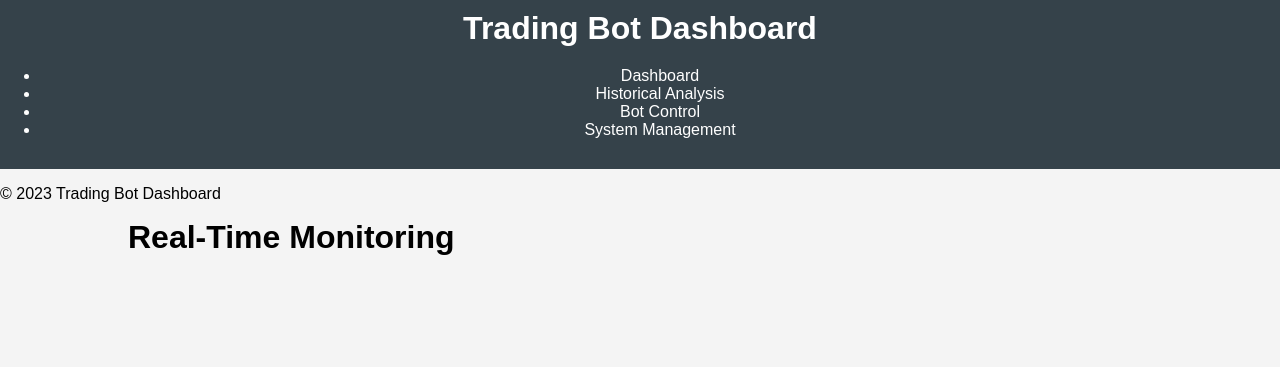
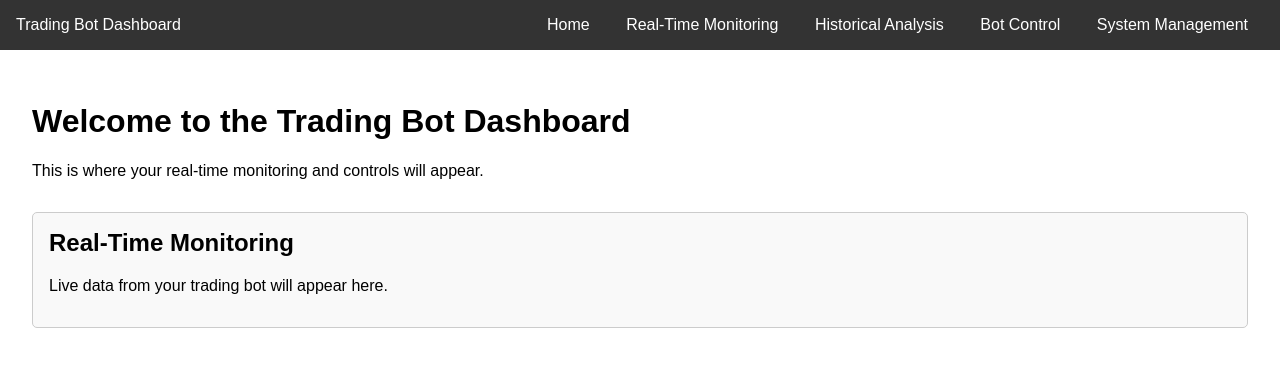
Before and after one commit to reyazk08/Dashboard, a Flask app: page / in a window 1280 px wide. Shown: the top 367 px of the page. Run offline with Flask 2, Linux system fonts and the light colour scheme; parts of the project's set-up code (start-up, migrations or seed data) failed here and were passed over.

Commit message:
Added navigation bar and real-time monitoring section

```diff
--- a/app/main.py
+++ b/app/main.py
@@ -1,20 +1,10 @@
-from flask import Flask
-from app.routes.dashboard import dashboard_bp
-from app.routes.historical import historical_bp
-from app.routes.control import control_bp
-from app.routes.system import system_bp
+from flask import Flask, render_template
 
-def create_app():
-    app = Flask(__name__)
-    app.config.from_object('config')
+app = Flask(__name__)
 
-    app.register_blueprint(dashboard_bp)
-    app.register_blueprint(historical_bp)
-    app.register_blueprint(control_bp)
-    app.register_blueprint(system_bp)
-
-    return app
+@app.route('/')
+def home():
+    return render_template('dashboard.html')
 
 if __name__ == '__main__':
-    app = create_app()
     app.run(debug=True)
--- a/app/templates/dashboard.html
+++ b/app/templates/dashboard.html
@@ -4,21 +4,61 @@
     <meta charset="UTF-8">
     <meta name="viewport" content="width=device-width, initial-scale=1.0">
     <title>Trading Bot Dashboard</title>
-    <link rel="stylesheet" href="{{ url_for('static', filename='css/styles.css') }}">
-    <script src="{{ url_for('static', filename='js/scripts.js') }}" defer></script>
+    <style>
+        body {
+            font-family: Arial, sans-serif;
+            margin: 0;
+            padding: 0;
+        }
+        nav {
+            background-color: #333;
+            color: white;
+            padding: 1rem;
+            display: flex;
+            justify-content: space-between;
+        }
+        nav a {
+            color: white;
+            text-decoration: none;
+            margin: 0 1rem;
+        }
+        nav a:hover {
+            text-decoration: underline;
+        }
+        .container {
+            padding: 2rem;
+        }
+        .monitoring-section {
+            margin-top: 2rem;
+            padding: 1rem;
+            border: 1px solid #ccc;
+            border-radius: 5px;
+            background-color: #f9f9f9;
+        }
+        .monitoring-section h2 {
+            margin-top: 0;
+        }
+    </style>
 </head>
 <body>
-    {% include 'base.html' %}
+    <nav>
+        <div>Trading Bot Dashboard</div>
+        <div>
+            <a href="/">Home</a>
+            <a href="#">Real-Time Monitoring</a>
+            <a href="#">Historical Analysis</a>
+            <a href="#">Bot Control</a>
+            <a href="#">System Management</a>
+        </div>
+    </nav>
     <div class="container">
-        <h1>Real-Time Monitoring</h1>
-        <div id="market-data">
-            <!-- Real-time market data will be displayed here -->
-        </div>
-        <div id="trading-status">
-            <!-- Current trading status will be displayed here -->
-        </div>
-        <div id="alerts">
-            <!-- Alerts and notifications will be displayed here -->
+        <h1>Welcome to the Trading Bot Dashboard</h1>
+        <p>This is where your real-time monitoring and controls will appear.</p>
+
+        <!-- Real-Time Monitoring Section -->
+        <div class="monitoring-section">
+            <h2>Real-Time Monitoring</h2>
+            <p>Live data from your trading bot will appear here.</p>
         </div>
     </div>
 </body>
```
